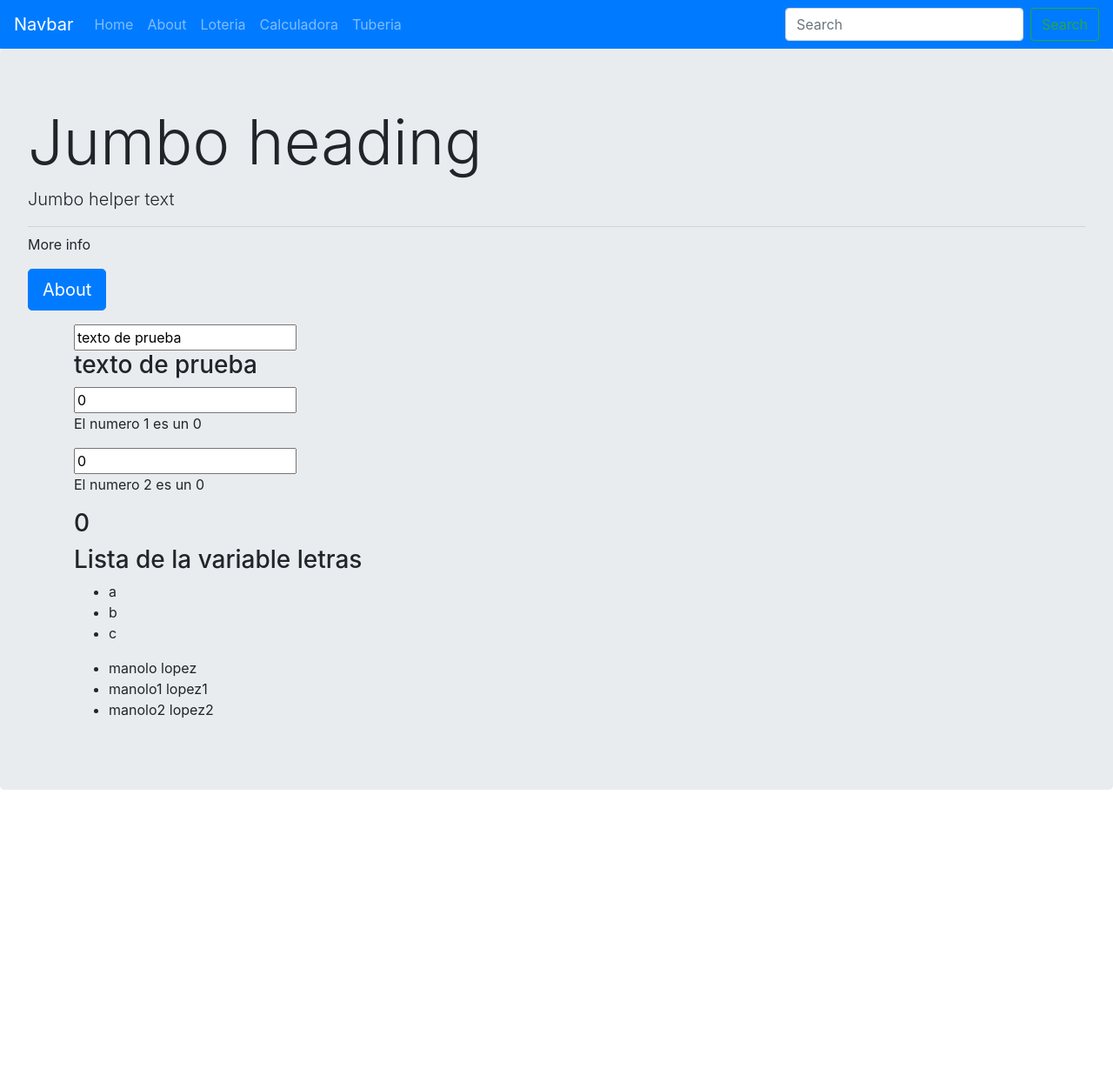
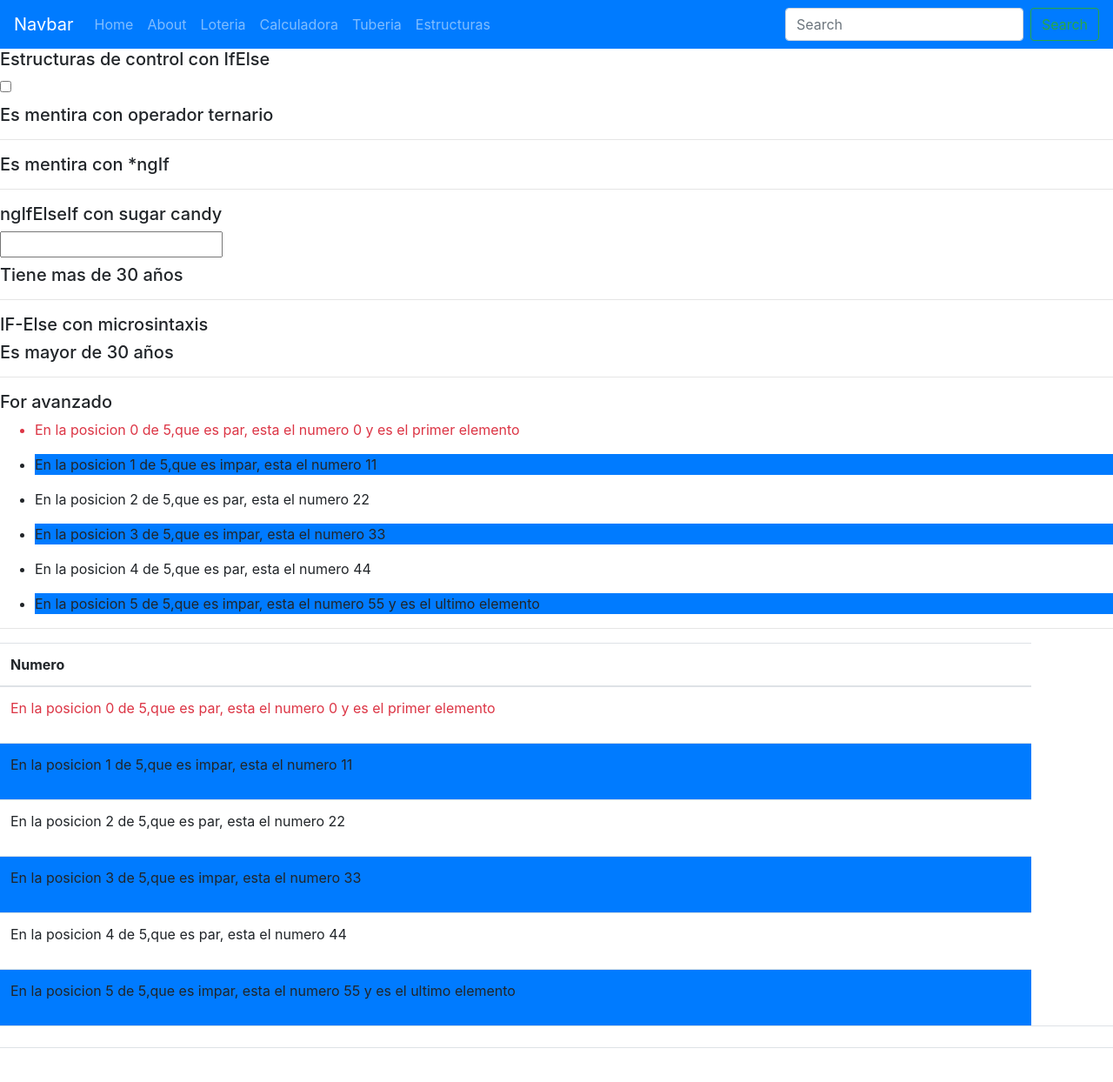
Before and after one commit to jaimesvlucas/prueba, an Angular app: page /estructuras in a window 1280 px wide. Shown: the whole page at 87% size. Before the commit the page ends 940 px from the top, so only its background shows below. Built offline with nearby package versions, Linux system fonts and the light colour scheme.

Commit message:
Version 1.6 se ha añadido el componenetes estructuras

```diff
--- a/src/app/app-routing.module.ts
+++ b/src/app/app-routing.module.ts
@@ -6,6 +6,7 @@ import { LoteriaComponent } from './componentes/loteria/loteria.component';
 import { CalculadoraComponent } from './componentes/calculadora/calculadora.component';
 import { MultiplicarComponent } from './componentes/multiplicar/multiplicar.component';
 import { TuberiasComponent } from './componentes/tuberias/tuberias.component';
+import { EstructurasComponent } from './componentes/estructuras/estructuras.component';
 
 const routes: Routes = [
   {path: "", component:HomeComponent},
@@ -14,6 +15,7 @@ const routes: Routes = [
   {path: "calculadora", component:CalculadoraComponent},
   {path: "multiplicar/:factor", component:MultiplicarComponent},
   {path: "tuberias", component:TuberiasComponent},
+  {path: "estructuras", component:EstructurasComponent},
   {path: "**", component:HomeComponent}
 ];
 
--- a/src/app/app.module.ts
+++ b/src/app/app.module.ts
@@ -14,6 +14,7 @@ import { MultiplicarComponent } from './componentes/multiplicar/multiplicar.comp
 import { TuberiasComponent } from './componentes/tuberias/tuberias.component';
 import { DniPipe } from './pipes/dni.pipe';
 import { NumerosPipe } from './pipes/numeros.pipe';
+import { EstructurasComponent } from './componentes/estructuras/estructuras.component';
 
 @NgModule({
   declarations: [
@@ -27,7 +28,8 @@ import { NumerosPipe } from './pipes/numeros.pipe';
     MultiplicarComponent,
     TuberiasComponent,
     DniPipe,
-    NumerosPipe
+    NumerosPipe,
+    EstructurasComponent
   ],
   imports: [
     BrowserModule,
--- /dev/null
+++ b/src/app/componentes/estructuras/estructuras.component.html
@@ -0,0 +1,57 @@
+<h5>Estructuras de control con IfElse</h5>
+<label for="verdad">
+<input type="checkbox" id="verdad" [(ngModel)]= "verdad">
+</label>
+<h5>{{verdad?"Es verdad": "Es mentira"}} con operador ternario</h5>
+<hr>
+<h5 *ngIf="verdad; else elseBlock">Es verdad con *ngIf</h5>
+<ng-template #elseBlock> <h5>Es mentira con *ngIf</h5> </ng-template>
+<hr>
+<h5>ngIfElseIf con sugar candy</h5>
+<label for="anios"><input type="number" [(ngModel)]="anios"></label>
+<ng-container *ngIf="anios<18; else menosTreinta"> <h5>Tiene menos de 18 años</h5> </ng-container>
+<ng-template #menosTreinta>
+  <h5 *ngIf="anios<30; else masTreinta">Tiene mas de 18 y menos de 30 años</h5>
+</ng-template>
+<ng-template #masTreinta> <h5>Tiene mas de 30 años</h5> </ng-template>
+<hr>
+<h5>IF-Else con microsintaxis</h5>
+<ng-template [ngIf]="anios<18" [ngIfElse]="adulto" > <h5>Es menor de 18 años</h5> </ng-template>
+<ng-template #adulto >
+  <ng-template [ngIf]="anios<30" [ngIfElse]="mayorTreinta" > <h5>Es mayor de 18 y menor que 30</h5> </ng-template>
+  <ng-template #mayorTreinta> <h5>Es mayor de 30 años</h5> </ng-template>
+</ng-template>
+<hr>
+<h5>For avanzado</h5>
+<ul>
+  <li *ngFor= "let numero of [0,11,22,33,44,55]; let indice= index; let impar=odd;let primero= first; let ultimo=last; let cuenta=count"
+  [ngClass]="{'text-danger':primero, 'bg-primary':impar}" (click)="muestraDatos(numero, indice, impar, primero, ultimo)">
+               <p>En la posicion {{indice}} de {{cuenta-1}},que es {{impar?"impar":"par"}}, esta el numero {{numero}} {{primero?" y es el primer elemento":""}} {{ultimo?" y es el ultimo elemento":""}} </p>
+  </li>
+</ul>
+<hr>
+<table class="table">
+  <thead>
+    <tr>
+      <th>Numero</th>
+    </tr>
+    <tr *ngFor= "let numero of [0,11,22,33,44,55]; let indice= index; let impar=odd;let primero= first; let ultimo=last; let cuenta=count"
+    [ngClass]="{'text-danger':primero, 'bg-primary':impar}" (click)="muestraDatos(numero, indice, impar, primero, ultimo)" >
+      <td>
+      <p>En la posicion {{indice}} de {{cuenta-1}},que es {{impar?"impar":"par"}}, esta el numero {{numero}} {{primero?" y es el primer elemento":""}} {{ultimo?" y es el ultimo elemento":""}} </p>
+    </td>
+    </tr>
+  </thead>
+  <tbody>
+    <tr>
+      <td scope="row"></td>
+      <td></td>
+      <td></td>
+    </tr>
+    <tr>
+      <td scope="row"></td>
+      <td></td>
+      <td></td>
+    </tr>
+  </tbody>
+</table>
--- /dev/null
+++ b/src/app/componentes/estructuras/estructuras.component.ts
@@ -0,0 +1,22 @@
+import { Component, OnInit } from '@angular/core';
+
+@Component({
+  selector: 'app-estructuras',
+  templateUrl: './estructuras.component.html',
+  styleUrls: ['./estructuras.component.css']
+})
+export class EstructurasComponent implements OnInit {
+  verdad: boolean = false;
+  anios: number ;
+  constructor() { }
+
+  ngOnInit(): void {
+  }
+
+  muestraDatos(numero: number, indice:number, impar:boolean, primero:boolean, ultimo:boolean):void{
+    console.log("El numero "+ numero+ " tiene el indice" + indice);
+    console.log(impar?"es impar": "es par");
+    if(primero)console.log("Es el primero");
+    if(ultimo)console.log("Es el ultimo");
+  }
+}
--- a/src/app/componentes/navegacion/navegacion.component.html
+++ b/src/app/componentes/navegacion/navegacion.component.html
@@ -19,6 +19,9 @@
             <li class="nav-item">
                 <a class="nav-link" routerLinkActive routerLink="/tuberias">Tuberia</a>
             </li>
+            <li class="nav-item">
+                <a class="nav-link" routerLinkActive routerLink="/estructuras">Estructuras</a>
+            </li>
         </ul>
         <form class="form-inline my-2 my-lg-0">
             <input class="form-control mr-sm-2" type="text" placeholder="Search">
--- a/src/app/pipes/dni.pipe.ts
+++ b/src/app/pipes/dni.pipe.ts
@@ -6,13 +6,13 @@ import { Pipe, PipeTransform } from '@angular/core';
 export class DniPipe implements PipeTransform {
 
   transform(value: number, ...args: unknown[]): unknown {
-    if (!value) {
-      return "";
-    } else {
-      var resto = (value % 23);
-      var letrasdni = ['T', 'R', 'W', 'A', 'G', 'M', 'Y', 'F', 'P', 'D', 'X', 'B', 'N', 'J', 'Z', 'S', 'Q', 'V', 'H', 'L', 'C', 'K', 'E'];
-      return value + " " + letrasdni[resto];
-    }
+
+      if(value<999999999 && value>0){
+        var resto = (value % 23);
+        var letrasdni = ['T', 'R', 'W', 'A', 'G', 'M', 'Y', 'F', 'P', 'D', 'X', 'B', 'N', 'J', 'Z', 'S', 'Q', 'V', 'H', 'L', 'C', 'K', 'E'];
+        return value + " " + letrasdni[resto];
+      }else return null;
+
   }
 
 }
--- a/src/app/pipes/numeros.pipe.ts
+++ b/src/app/pipes/numeros.pipe.ts
@@ -19,12 +19,6 @@ export class NumerosPipe implements PipeTransform {
       return arraynumeros[value];
     }
 
-    if (args[0]=="letras") {
-      let arraynumeros = ["Cero", "Uno", "Dos", "Tres", "Cuatro", "Cinco", "Seis", "Siete", "Ocho", "Nueve", "Diez"];
-      return arraynumeros[value];
-    }
-
-    return value * value;
   }
 
 }
```
Also changed, not shown: src/app/componentes/estructuras/estructuras.component.css (added), 1 other file (tests, documents, lock files or other folders).
